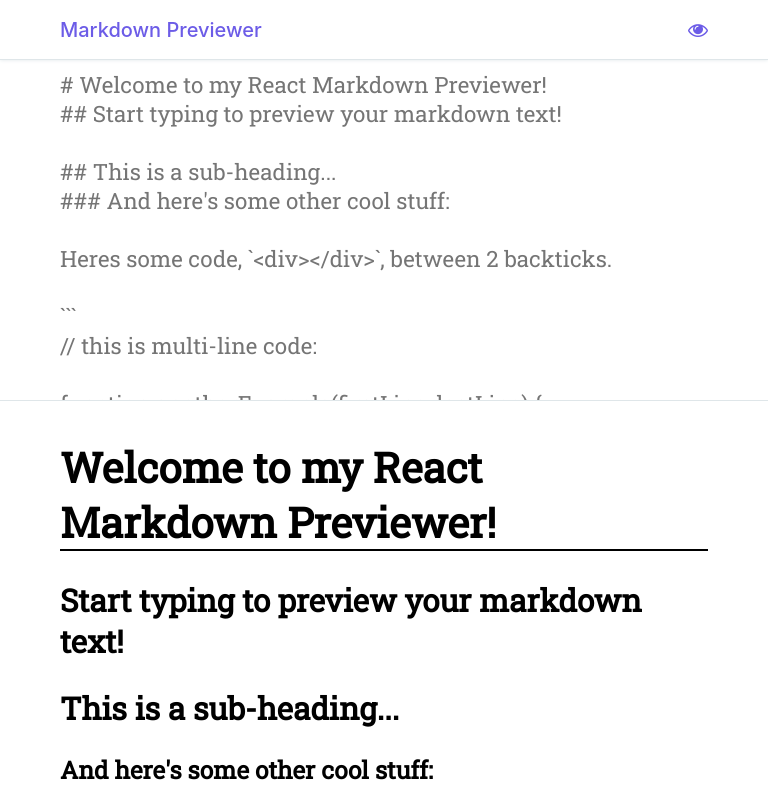
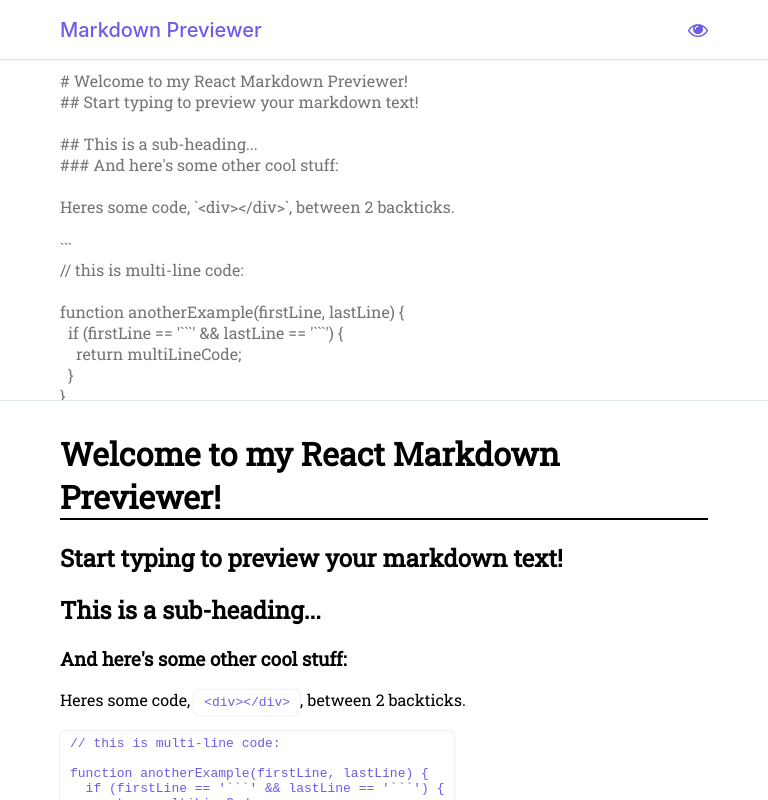
Before and after one commit to CBStanley12/easynote, a React (Create React App) app: page / in a window 768 px wide. Built offline with nearby package versions, Linux system fonts and the light colour scheme.

Commit message:
adjust preview and text size on mobile devices

```diff
--- a/src/App.css
+++ b/src/App.css
@@ -175,7 +175,7 @@
   }
 
   .editor_textarea {
-    font-size: 1.4em;
+    font-size: 16px;
     padding: 10px 60px;
     border: none;
     height: 100%;
@@ -189,7 +189,8 @@
 
   .preview_display {
     padding: 10px 60px;
-    font-size: 1.3em;
+    min-height: 50vh;
+    max-height: calc(50vh - 60px);
   }
 
   .preview_display img { max-width: 50vw; }
```
